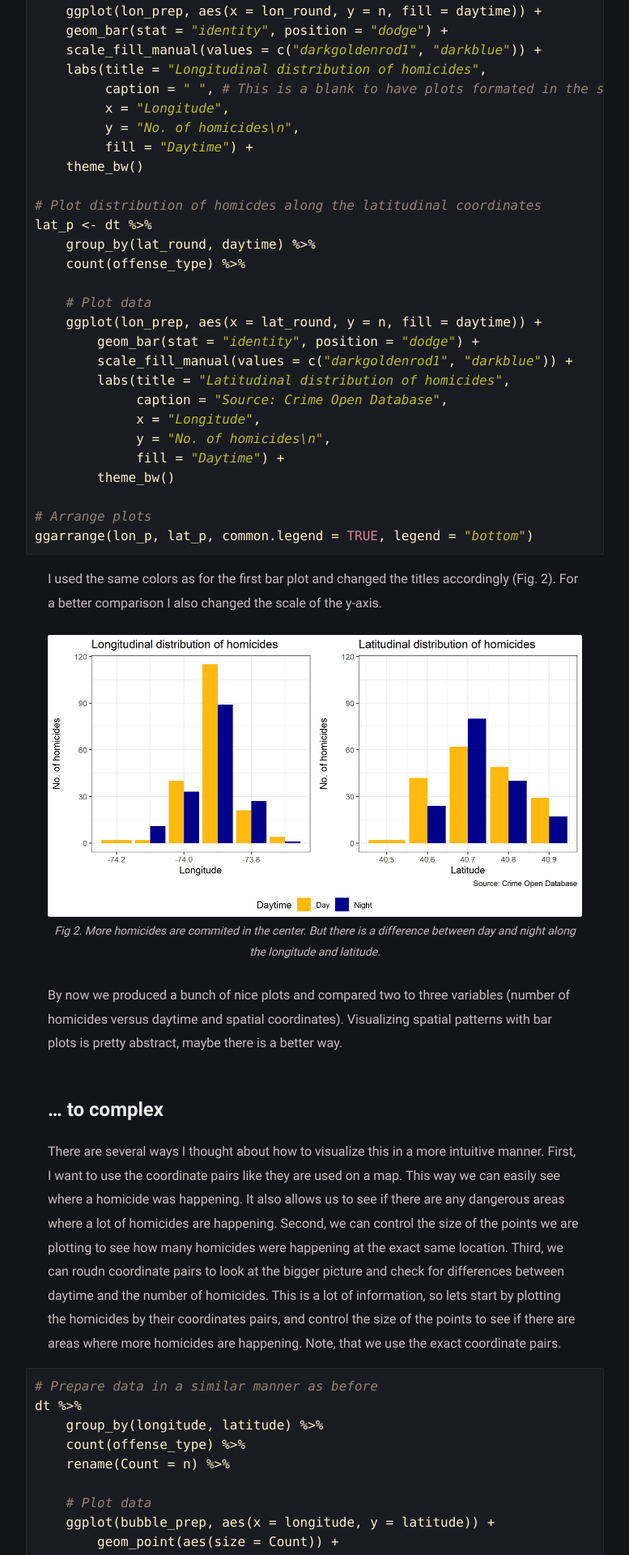
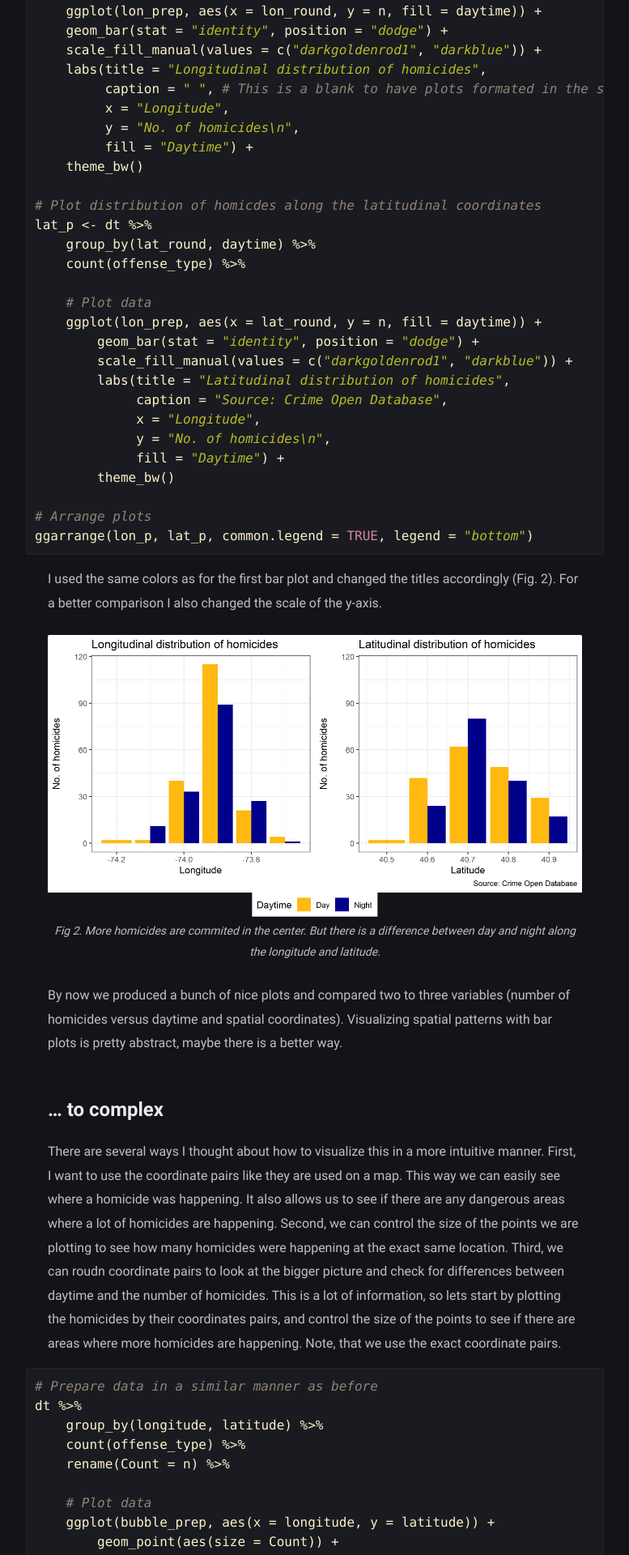
Before and after one commit to seb1458/seb1458.github.io, a Jekyll site: the page built from _posts/220903-SWD/2022-09-03-swdTutorial.md, in a window 1280 px wide. Shown: the part 3761-5681 px from the top of the page at 81% size, without its empty margins (251-1028 px from the left). Built offline with Jekyll 4.4.1, drawn with Linux system fonts in a browser that asks for light colours.

Commit message:
Update 2022-09-03-swdTutorial.md

```diff
--- a/_posts/220903-SWD/2022-09-03-swdTutorial.md
+++ b/_posts/220903-SWD/2022-09-03-swdTutorial.md
@@ -135,7 +135,7 @@
 I used the same colors as for the first bar plot and changed the titles accordingly (Fig. 2). For a better comparison I also changed the scale of the y-axis.
 
 <figure>
-<img src="https://seb1458.github.io/assets/img/220903-SWD-novel/arr_p.jpg" style="display: block; margin: auto;" />
+<img src="https://seb1458.github.io/assets/img/220903-SWD-novel/arr_p.png" style="display: block; margin: auto;" />
 <figcaption>Fig 2. More homicides are commited in the center. But there is a difference between day and night along the longitude and latitude.</figcaption>
 </figure>
 
```
